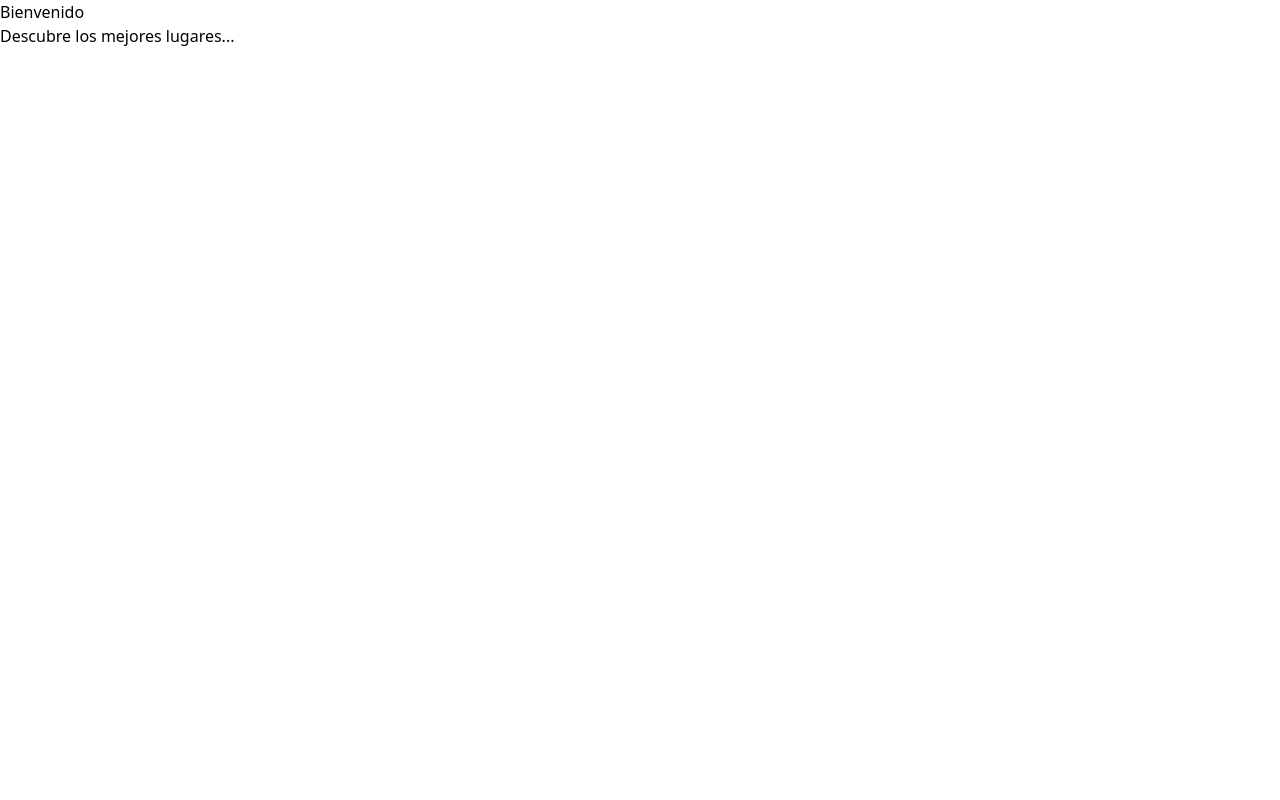
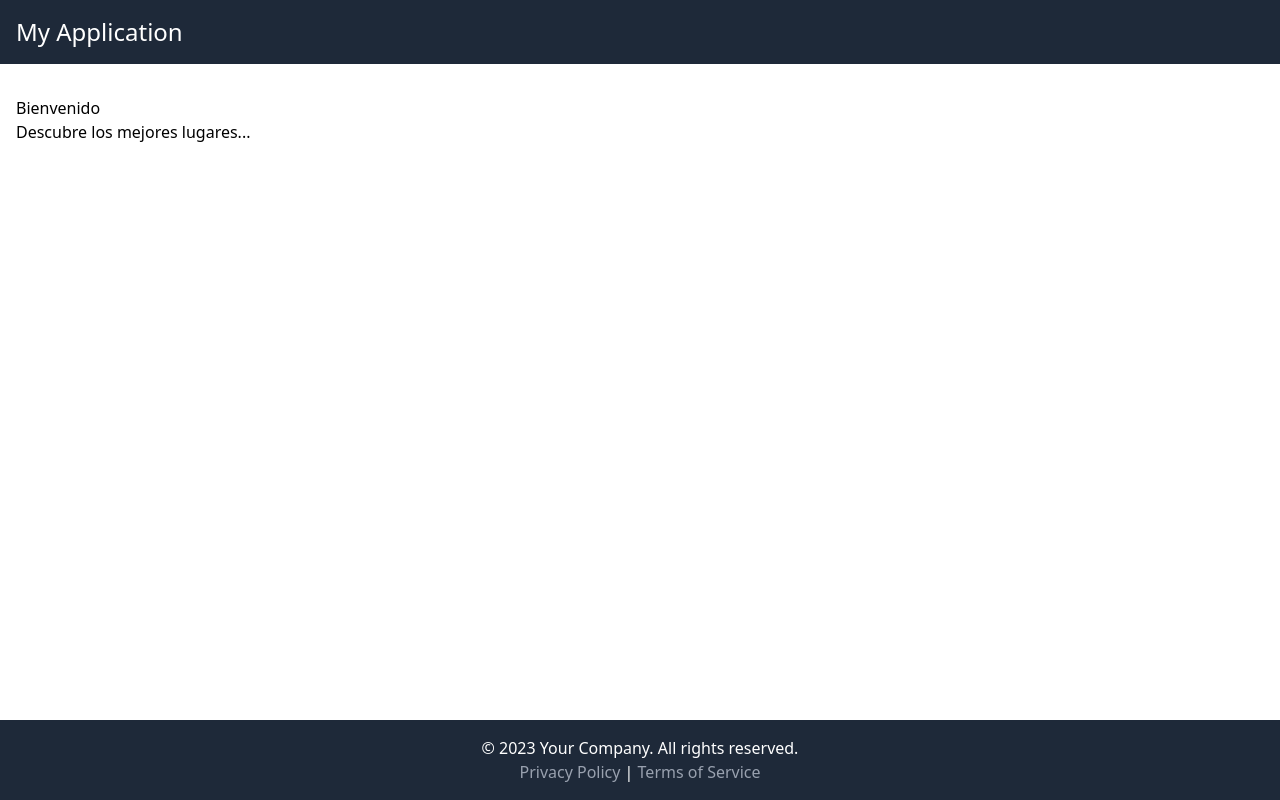
Before and after one commit to vic-stm/map-spots, a React (Vite) app: page / in a window 1280 px wide. Built offline with nearby package versions, Linux system fonts and the light colour scheme.

Commit message:
feat: wrap HomePage content with MainLayout component

```diff
--- a/src/pages/Home/HomePage.tsx
+++ b/src/pages/Home/HomePage.tsx
@@ -1,9 +1,11 @@
+import { MainLayout } from '../../ui/layout';
+
 const HomePage = () => {
   return (
-    <>
+    <MainLayout>
       <h2>Bienvenido</h2>
       <p>Descubre los mejores lugares...</p>
-    </>
+    </MainLayout>
   );
 };
 
```
